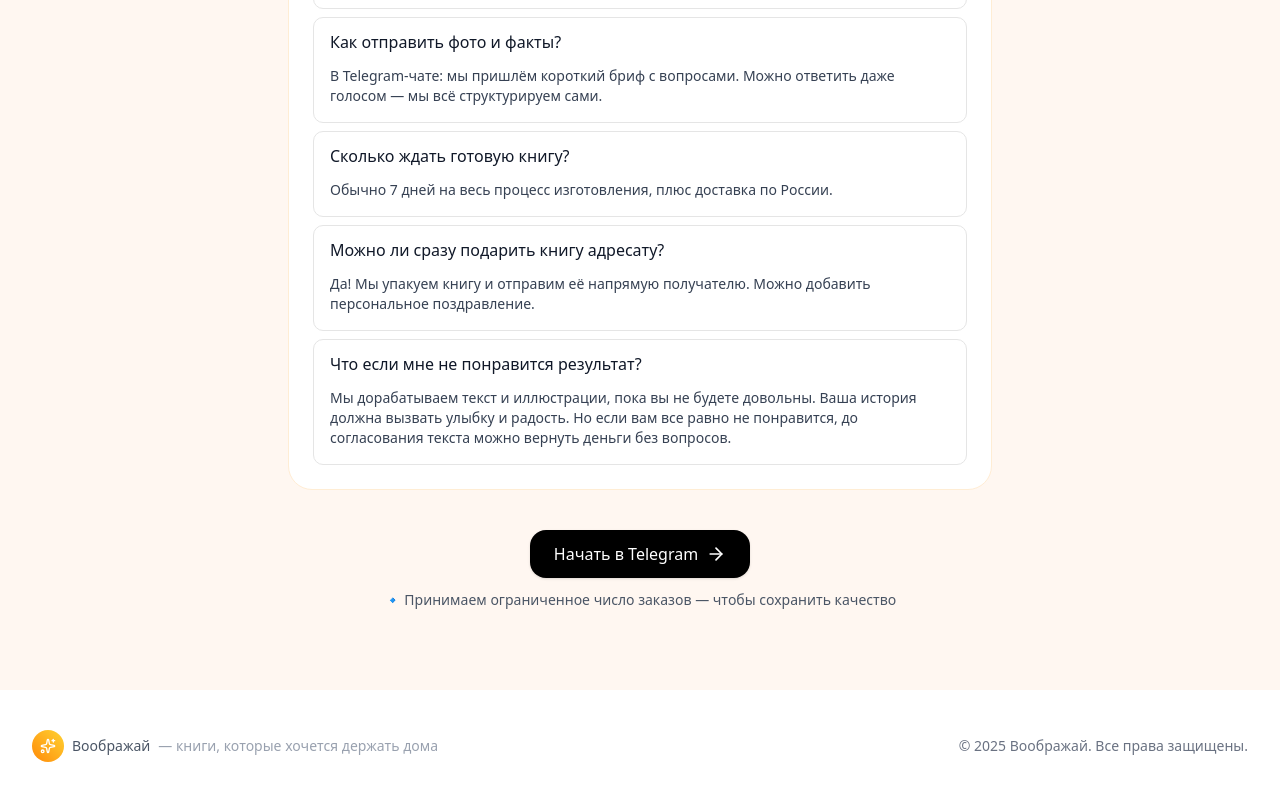
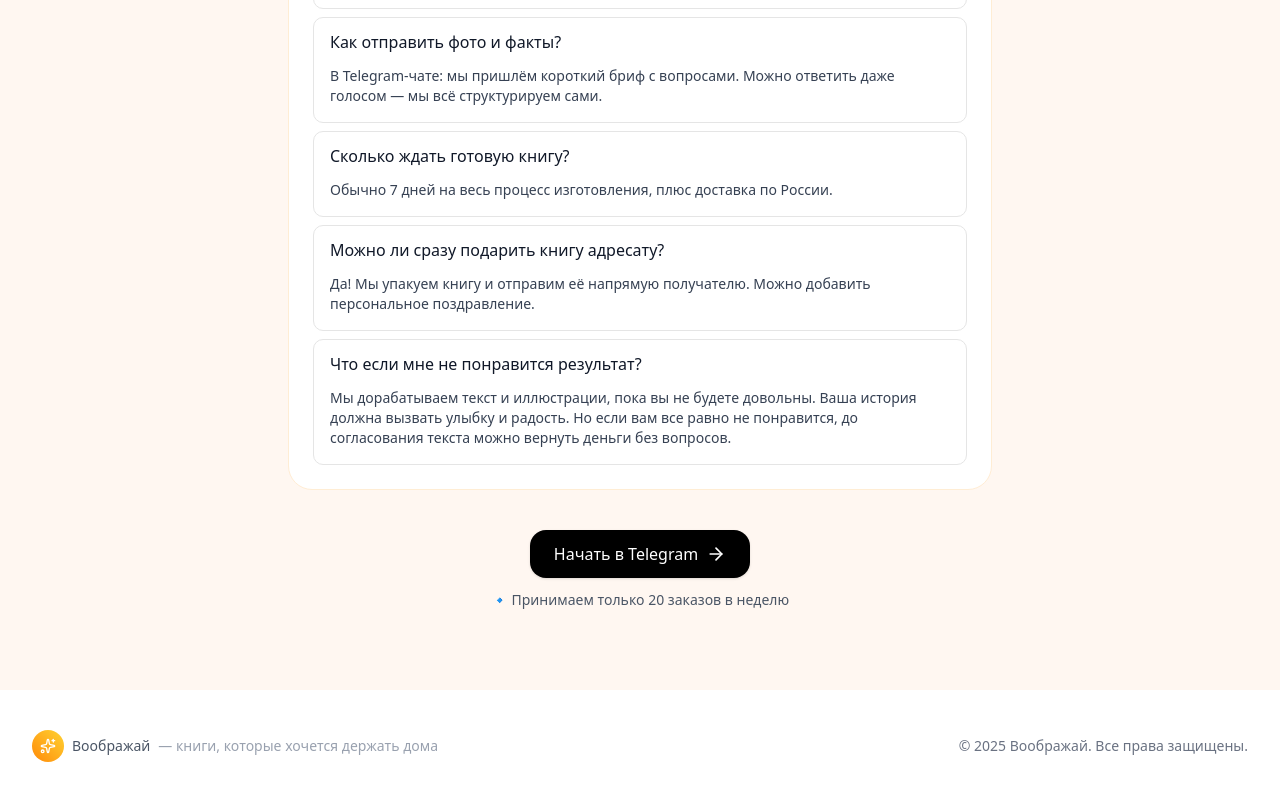
Before and after one commit to pastushin86-cpu/voobrazhay-landing, a Next.js app: page / in a window 1280 px wide. Shown: the part 5653-6453 px from the top of the page. Built offline with nearby package versions, Linux system fonts and the light colour scheme.

Commit message:
feat: update FAQ button text to show weekly order limit
- Change text under FAQ button from 'limited orders for quality' to 'only 20 orders per week'
- Creates urgency and exclusivity for potential customers

```diff
--- a/src/app/page.tsx
+++ b/src/app/page.tsx
@@ -474,7 +474,7 @@ export default function VoobrazhayLanding() {
                 <ArrowRight className="ml-2 h-5 w-5 flex-shrink-0" />
               </a>
             </Button>
-            <div className="text-sm text-gray-600">🔹 Принимаем ограниченное число заказов — чтобы сохранить качество</div>
+            <div className="text-sm text-gray-600">🔹 Принимаем только 20 заказов в неделю</div>
           </div>
         </div>
       </section>
```
